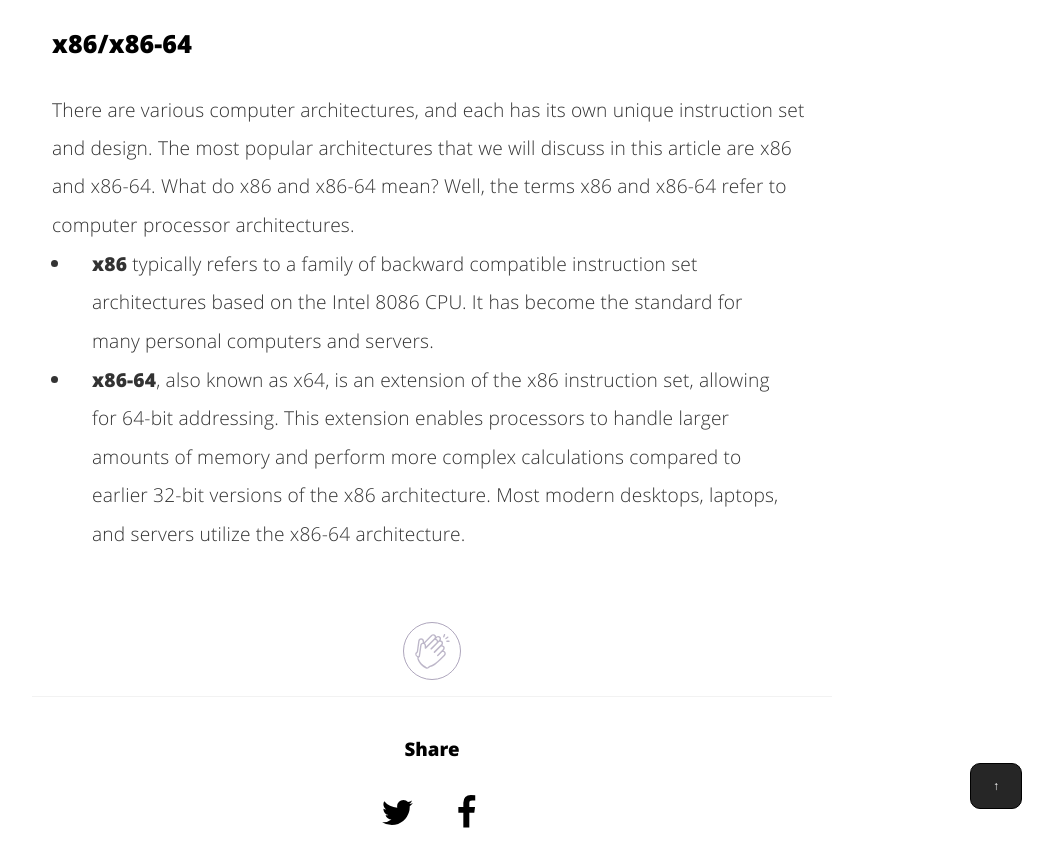
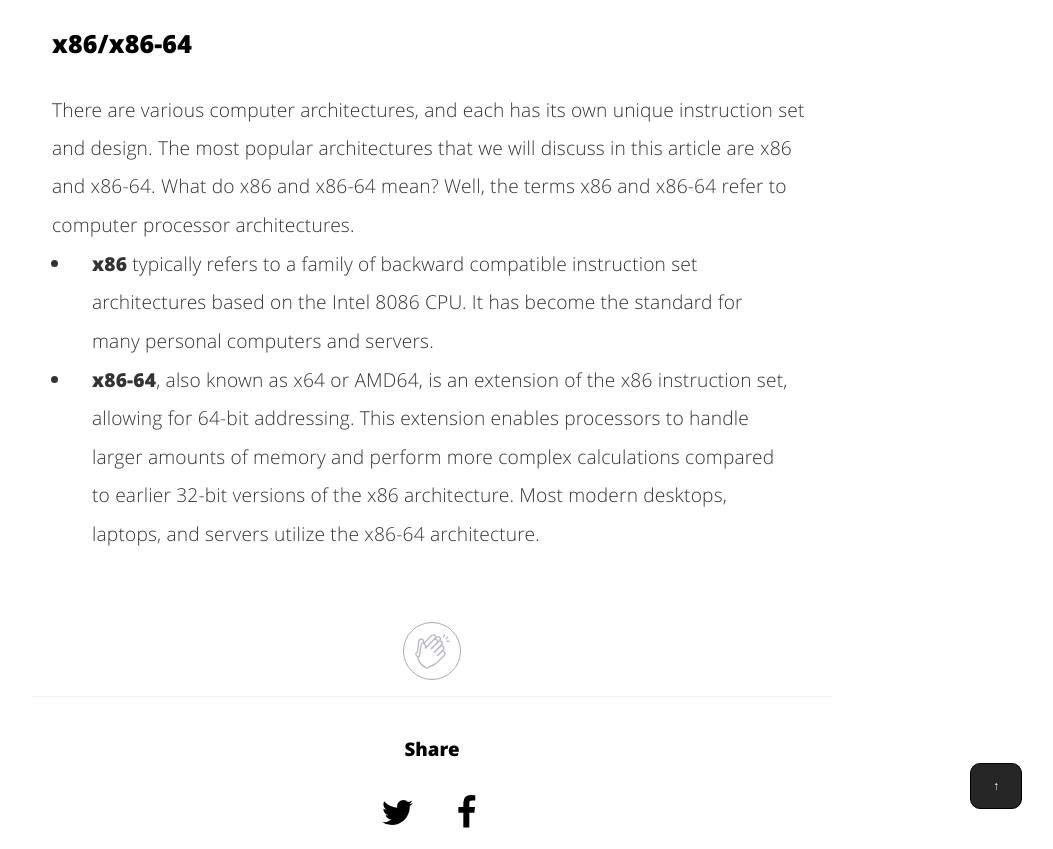
Before and after one commit to nickvourd/nickvourd.github.io, a Jekyll site: the page built from _posts/2023-10-22-an-overview-of-windows-arch.md, in a window 1280 px wide and 900 px high, scrolled down 767 px, cut to the strip 51-900 px from the top of the window. Shown: the whole strip, without its empty margins (208-1261 px from the left). Built offline with Jekyll 4.4.1, drawn with Linux system fonts in a browser that asks for light colours.

Commit message:
Update 2023-10-22-an-overview-of-windows-arch.md

```diff
--- a/_posts/2023-10-22-an-overview-of-windows-arch.md
+++ b/_posts/2023-10-22-an-overview-of-windows-arch.md
@@ -151,7 +151,7 @@ function topFunction() {
 		<p><strong>x86</strong> typically refers to a family of backward compatible instruction set architectures based on the Intel 8086 CPU. It has become the standard for many personal computers and servers.</p>
 	</li>
 	<li>
-		<p><strong>x86-64</strong>, also known as x64, is an extension of the x86 instruction set, allowing for 64-bit addressing. This extension enables processors to handle larger amounts of memory and perform more complex calculations compared to earlier 32-bit versions of the x86 architecture. Most modern desktops, laptops, and servers utilize the x86-64 architecture.</p>
+		<p><strong>x86-64</strong>, also known as x64 or AMD64, is an extension of the x86 instruction set, allowing for 64-bit addressing. This extension enables processors to handle larger amounts of memory and perform more complex calculations compared to earlier 32-bit versions of the x86 architecture. Most modern desktops, laptops, and servers utilize the x86-64 architecture.</p>
 	</li>
 </ul>
 <br />
```
